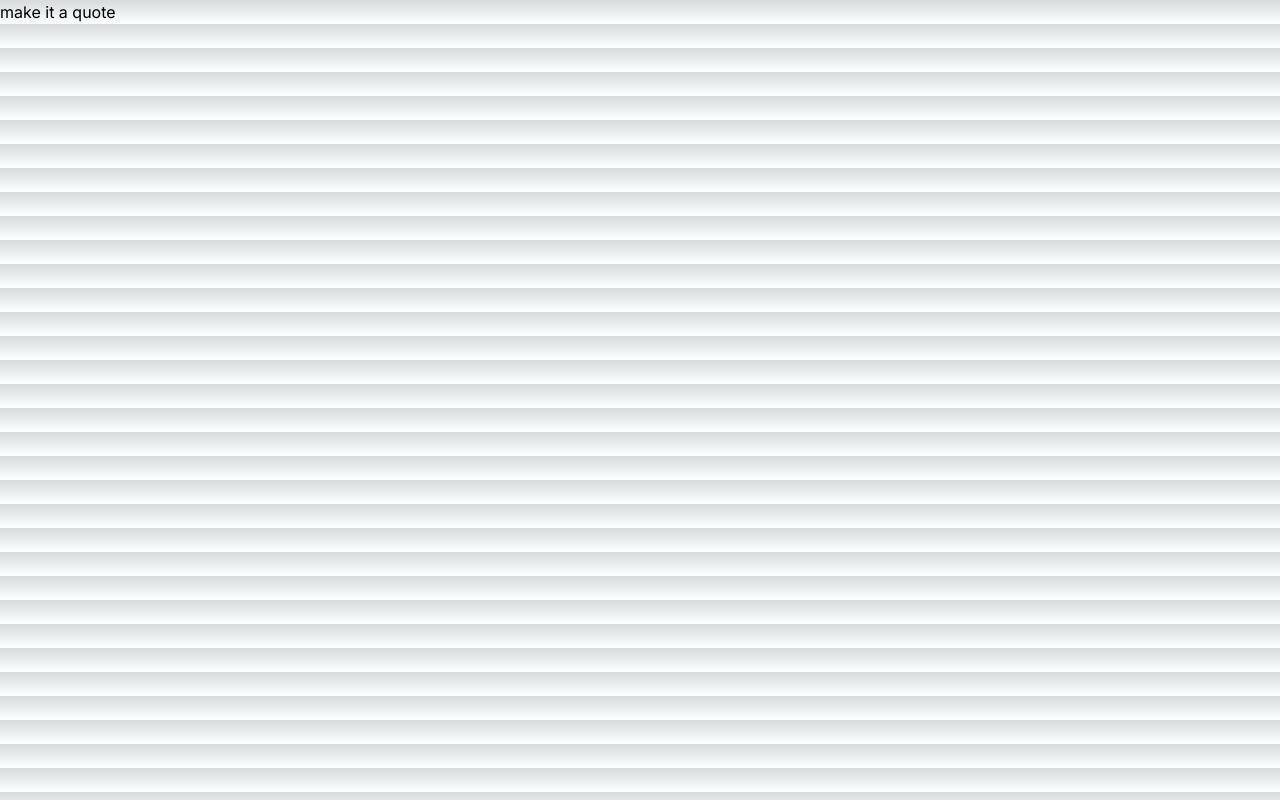
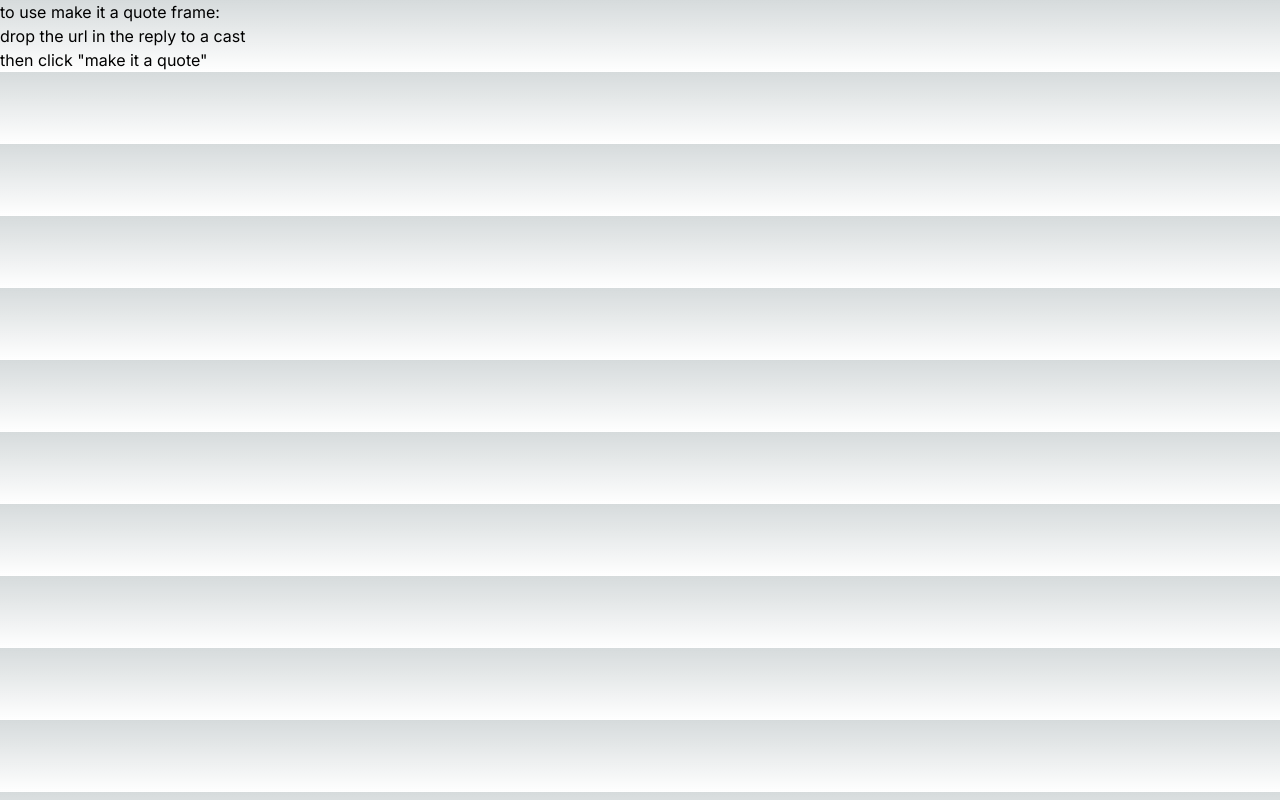
Before and after one commit to 0xFlicker/make-it-a-quote, a Next.js app: page / in a window 1280 px wide. Built offline with nearby package versions, Linux system fonts and the light colour scheme; no server answers.

Commit message:
more webpage

```diff
--- a/src/app/frames/route.tsx
+++ b/src/app/frames/route.tsx
@@ -24,7 +24,7 @@ const handleRequest = frames(async (ctx) => {
                 alignItems: "center",
               }}
             >
-              <p>to use make it a quote</p>
+              <p>to use make it a quote frame:</p>
               <p>drop the link in the reply to a cast</p>
               <p>then click &quot;make it a quote&quot;</p>
               <p>
--- a/src/app/page.tsx
+++ b/src/app/page.tsx
@@ -20,5 +20,11 @@ export async function generateMetadata(): Promise<Metadata> {
 }
 
 export default function Page() {
-  return <span>make it a quote</span>;
+  return (
+    <>
+      <p>to use make it a quote frame:</p>
+      <p>drop the url in the reply to a cast</p>
+      <p>then click &quot;make it a quote&quot;</p>
+    </>
+  );
 }
```
